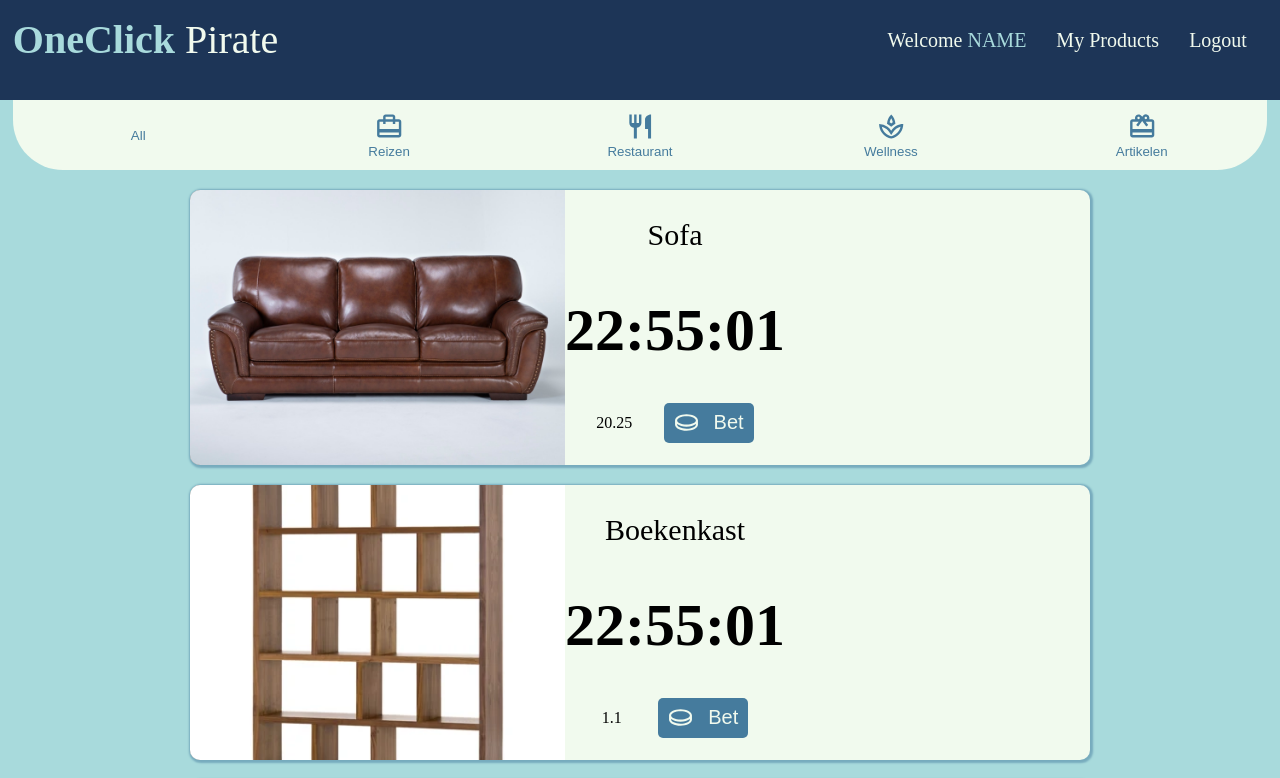
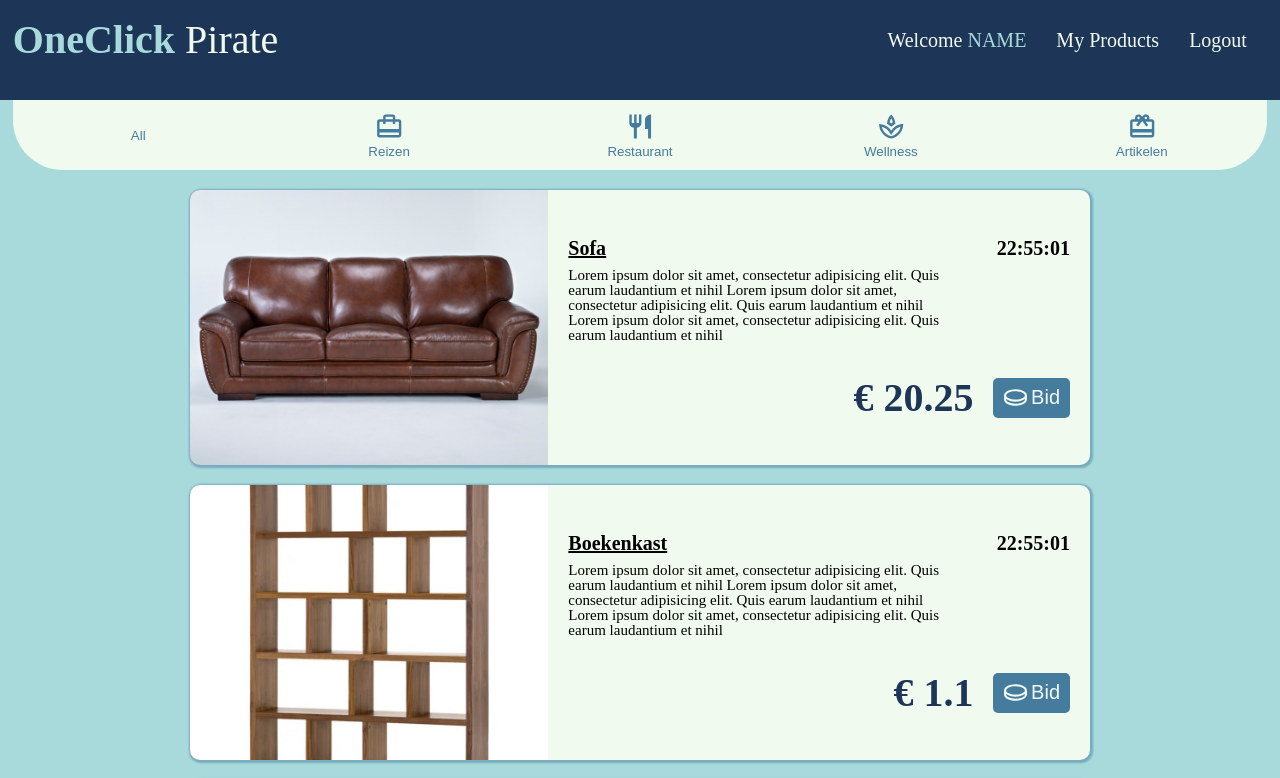
Before and after one commit to Foebry/auction_project, a React (Vite) app: page / in a window 1280 px wide. Shown: the top 778 px of the page. Built offline with nearby package versions, Linux system fonts and the light colour scheme.

Commit message:
styling auction and timer

```diff
--- a/src/components/Auction.jsx
+++ b/src/components/Auction.jsx
@@ -15,16 +15,36 @@ const Auction = ({ id, name, expiration, highest_bid, image }) => {
                     ></img>
                 </div>
                 <div className="article__content">
-                    <div className="article__content__title">
-                        <h2>{name}</h2>
+                    <div className="article__heading">
+                        <div className="article__heading__content">
+                            <div className="article__content__title">
+                                <h2>{name}</h2>
+                            </div>
+                            <div className="article__content__desc">
+                                <p>
+                                    <span>
+                                        Lorem ipsum dolor sit amet, consectetur
+                                        adipisicing elit. Quis earum laudantium
+                                        et nihil Lorem ipsum dolor sit amet,
+                                        consectetur adipisicing elit. Quis earum
+                                        laudantium et nihil Lorem ipsum dolor
+                                        sit amet, consectetur adipisicing elit.
+                                        Quis earum laudantium et nihil
+                                    </span>
+                                </p>
+                            </div>
+                        </div>
+                        <Timer rest={expiration} />
                     </div>
-                    <Timer rest={expiration} />
+
                     <div className="article__content__bid">
-                        <p>{highest_bid}</p>
+                        <div className="article__content__highest">
+                            <p>€ {highest_bid}</p>
+                        </div>
                         <button className="article__content__bid__btn">
                             <RiCoinLine className="article__content__bid__btn__icon" />
                             <p className="article__content__bid__btn__text">
-                                Bet
+                                Bid
                             </p>
                         </button>
                     </div>
--- a/src/styles/Auction.scss
+++ b/src/styles/Auction.scss
@@ -7,6 +7,16 @@
     margin-bottom: 20px;
     border-radius: 10px;
     box-shadow: 1px 1px 2px 2px $lightmediumblue;
+    &__heading{
+        display: flex;
+        justify-content: space-between;
+        gap: 30px;
+        &__content{
+            display: flex;
+            flex-direction: column;
+            gap: 10px;
+        }
+    }
     &__imgholder {
         width: 375px;
         height: 275px;
@@ -23,25 +33,30 @@
         }
     }
     &__content {
+        width: calc(100% - 375px);
         display: flex;
         flex-direction: column;
-        justify-content: space-between;
-        align-items: center;
-        padding: 30px 0;
+        justify-content: space-around;
+        padding: 30px 20px;
         &__title {
-            text-align: center;
-            font-size: 30px;
+            font-weight: bold;
+            text-decoration: underline;
+            font-size: 20px;
+        }
+        &__desc{
+            font-size: 15px;
         }
         &__highest {
-            align-self: center;
-            height: 30px;
-            width: 60%;
+            width: 100%;
+            font-size: 40px;
+            color: $darkblue;
+            font-weight: bold;
+            text-align: end;
         }
         &__bid {
             display: flex;
-            justify-content: space-evenly;
             align-items: center;
-            height: 25px;
+            gap: 20px;
             width: 100%;
             &__btn {
                 display: flex;
@@ -63,8 +78,7 @@
                     font-size: 20px;
                 }
                 &:hover {
-                    font-weight: bold;
-                    background-color: $lightmediumblue;
+                    background-color: $lightblue;
                     cursor: pointer;
                 }
             }
--- a/src/styles/Timer.scss
+++ b/src/styles/Timer.scss
@@ -1,5 +1,5 @@
 .timer{
-    font-size: 60px;
+    font-size: 20px;
     font-weight: bold;
     text-align: center;
 }
--- a/src/styles/var.scss
+++ b/src/styles/var.scss
@@ -13,3 +13,9 @@ $white: #F1FAEE;
 // color: red
 
 $red: #E63946;
+
+// color: green;
+
+$lightgreen: #b5c99a;
+$mediumgreen: #97a97c;
+$darkgreen: #718355;
```
